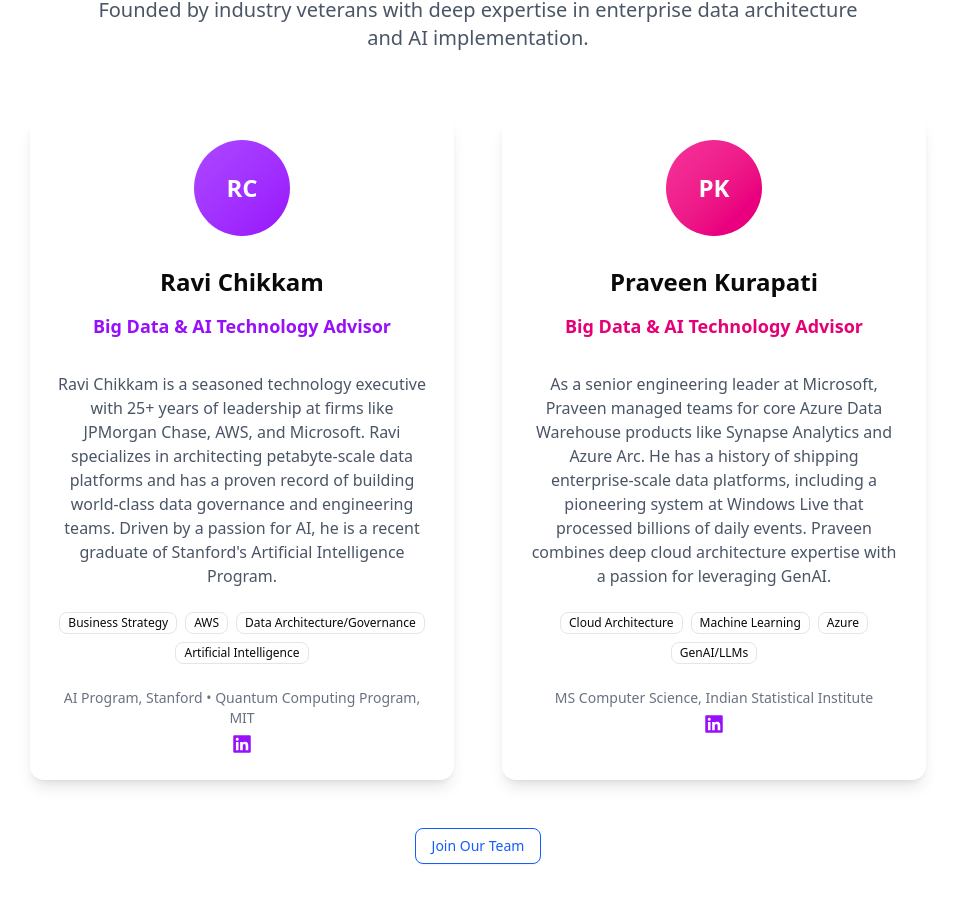
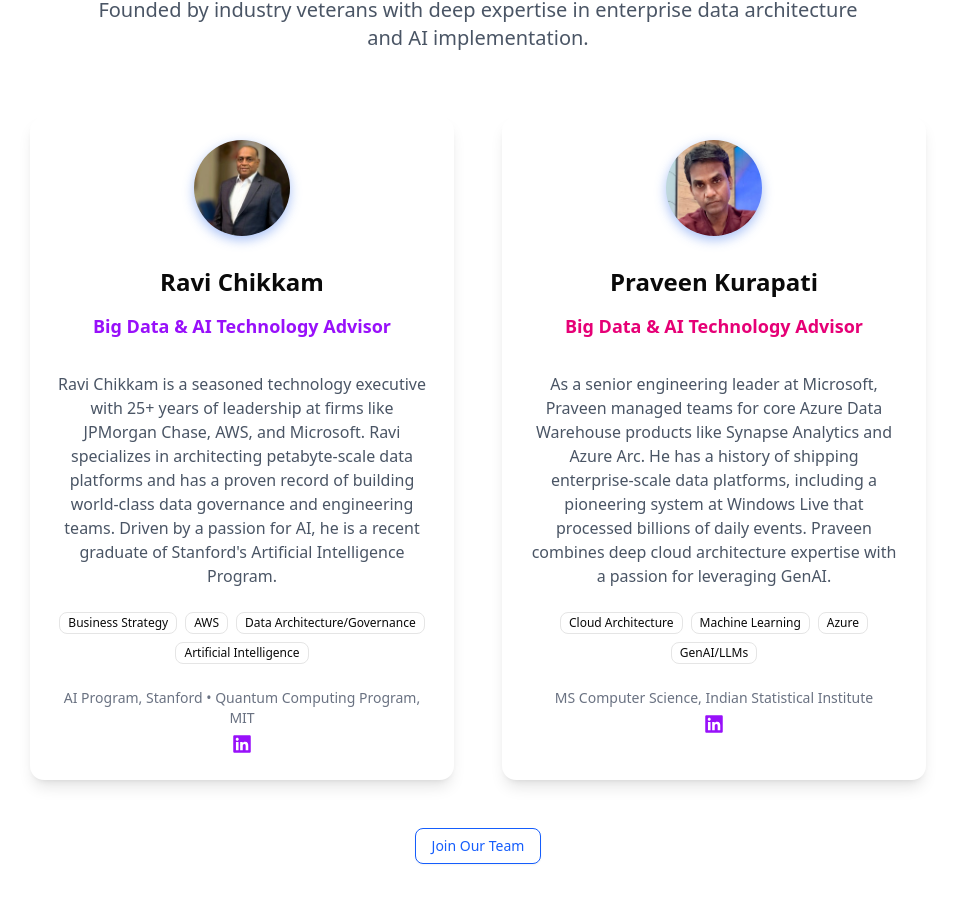
Before and after one commit to PradyunT/turing_data, a Next.js app: page / in a window 1280 px wide. Shown: the part 2668-3570 px from the top of the page, without its empty margins (162-1117 px from the left). Built offline with nearby package versions, Linux system fonts and the light colour scheme.

Commit message:
Add images

```diff
--- a/components/team.tsx
+++ b/components/team.tsx
@@ -2,6 +2,7 @@ import { Button } from "@/components/ui/button";
 import { Card, CardContent, CardDescription, CardHeader, CardTitle } from "@/components/ui/card";
 import { Badge } from "@/components/ui/badge";
 import { FaLinkedin } from "react-icons/fa";
+import Image from "next/image";
 
 export function Team() {
   return (
@@ -17,9 +18,13 @@ export function Team() {
         <div className="grid grid-cols-1 md:grid-cols-2 gap-12 max-w-4xl mx-auto">
           <Card className="text-center border-0 shadow-lg hover:shadow-xl transition-shadow gap-4">
             <CardHeader>
-              <div className="w-24 h-24 bg-gradient-to-br from-purple-500 to-purple-600 rounded-full flex items-center justify-center mx-auto mb-6">
-                <span className="text-white font-bold text-2xl">RC</span>
-              </div>
+              <Image
+                className="w-24 h-24 rounded-full flex items-center justify-center mx-auto mb-6 drop-shadow-[0_4px_6px_rgba(37,99,235,0.4)]"
+                src="/ravi_chikkam.jpg"
+                alt="Ravi Chikkam"
+                width={96}
+                height={96}
+              />
               <CardTitle className="text-2xl mb-2">Ravi Chikkam</CardTitle>
               <CardDescription className="text-lg text-purple-600 font-semibold mb-4">
                 Big Data & AI Technology Advisor
@@ -49,9 +54,13 @@ export function Team() {
 
           <Card className="text-center border-0 shadow-lg hover:shadow-xl transition-shadow gap-4">
             <CardHeader>
-              <div className="w-24 h-24 bg-gradient-to-br from-pink-500 to-pink-600 rounded-full flex items-center justify-center mx-auto mb-6">
-                <span className="text-white font-bold text-2xl">PK</span>
-              </div>
+              <Image
+                className="w-24 h-24 rounded-full flex items-center justify-center mx-auto mb-6 drop-shadow-[0_4px_6px_rgba(37,99,235,0.4)]"
+                src="/praveen_kurapati.jpg"
+                alt="Praveen Kurapati"
+                width={96}
+                height={96}
+              />
               <CardTitle className="text-2xl mb-2">Praveen Kurapati</CardTitle>
               <CardDescription className="text-lg text-pink-600 font-semibold mb-4">
                 Big Data & AI Technology Advisor
```
Also changed, not shown: public/praveen_kurapati.jpg (added), public/ravi_chikkam.jpg (added).
